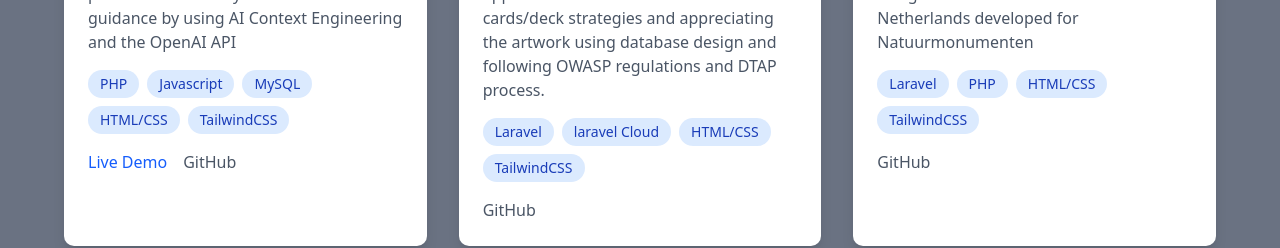
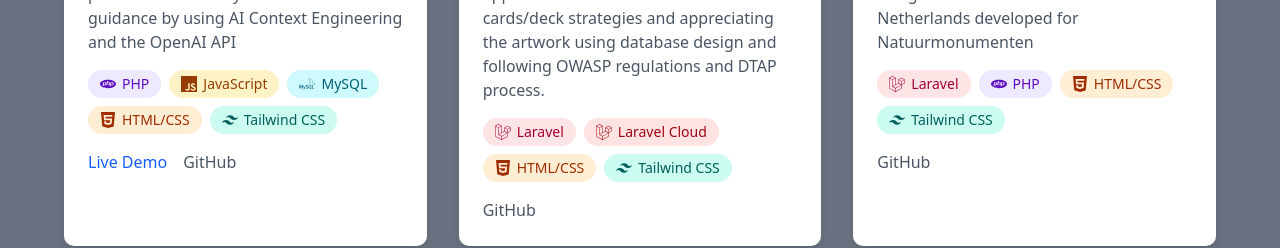
Before and after one commit to dtb354/main-portfolio, a Next.js app: page /projects in a window 1280 px wide. Shown: the part 618-866 px from the top of the page. Built offline with nearby package versions, Linux system fonts and the light colour scheme.

Commit message:
Enhance Projects Section: add technology icons and new project details

```diff
--- a/app/projects/projects-section.tsx
+++ b/app/projects/projects-section.tsx
@@ -2,6 +2,19 @@
 
 import React from "react";
 import Image from "next/image";
+import { LuCode } from "react-icons/lu";
+import {
+  SiCss3,
+  SiHtml5,
+  SiJavascript,
+  SiJsonwebtokens,
+  SiLaravel,
+  SiMysql,
+  SiOpenai,
+  SiPhp,
+  SiTailwindcss,
+} from "react-icons/si";
+import type { IconType } from "react-icons";
 
 interface Project {
   id: number;
@@ -11,6 +24,84 @@ interface Project {
   technologies: string[];
   link?: string;
   github?: string;
+}
+
+type TechIconMeta = {
+  label: string;
+  icon: IconType;
+  badgeClassName: string;
+};
+
+const BASE_BADGE_CLASS =
+  "inline-flex items-center gap-1.5 px-3 py-1 text-sm rounded-full";
+
+const TECH_ICON_MAP: Record<string, TechIconMeta> = {
+  php: {
+    label: "PHP",
+    icon: SiPhp,
+    badgeClassName: "bg-violet-100 text-violet-800 dark:bg-violet-900 dark:text-violet-200",
+  },
+  javascript: {
+    label: "JavaScript",
+    icon: SiJavascript,
+    badgeClassName: "bg-amber-100 text-amber-800 dark:bg-amber-900 dark:text-amber-200",
+  },
+  mysql: {
+    label: "MySQL",
+    icon: SiMysql,
+    badgeClassName: "bg-cyan-100 text-cyan-800 dark:bg-cyan-900 dark:text-cyan-200",
+  },
+  "html/css": {
+    label: "HTML/CSS",
+    icon: SiHtml5,
+    badgeClassName: "bg-orange-100 text-orange-800 dark:bg-orange-900 dark:text-orange-200",
+  },
+  html: {
+    label: "HTML",
+    icon: SiHtml5,
+    badgeClassName: "bg-orange-100 text-orange-800 dark:bg-orange-900 dark:text-orange-200",
+  },
+  css: {
+    label: "CSS",
+    icon: SiCss3,
+    badgeClassName: "bg-sky-100 text-sky-800 dark:bg-sky-900 dark:text-sky-200",
+  },
+  tailwindcss: {
+    label: "Tailwind CSS",
+    icon: SiTailwindcss,
+    badgeClassName: "bg-teal-100 text-teal-800 dark:bg-teal-900 dark:text-teal-200",
+  },
+  laravel: {
+    label: "Laravel",
+    icon: SiLaravel,
+    badgeClassName: "bg-rose-100 text-rose-800 dark:bg-rose-900 dark:text-rose-200",
+  },
+  "laravel cloud": {
+    label: "Laravel Cloud",
+    icon: SiLaravel,
+    badgeClassName: "bg-red-100 text-red-800 dark:bg-red-900 dark:text-red-200",
+  },
+  "jwt web tokens": {
+    label: "JWT",
+    icon: SiJsonwebtokens,
+    badgeClassName: "bg-indigo-100 text-indigo-800 dark:bg-indigo-900 dark:text-indigo-200",
+  },
+  openai: {
+    label: "OpenAI",
+    icon: SiOpenai,
+    badgeClassName: "bg-emerald-100 text-emerald-800 dark:bg-emerald-900 dark:text-emerald-200",
+  },
+};
+
+function getTechIconMeta(technology: string): TechIconMeta {
+  const normalizedTechnology = technology.trim().toLowerCase();
+  return (
+    TECH_ICON_MAP[normalizedTechnology] ?? {
+      label: technology,
+      icon: LuCode,
+      badgeClassName: "bg-slate-100 text-slate-800 dark:bg-slate-700 dark:text-slate-200",
+    }
+  );
 }
 
 const projects: Project[] = [
@@ -38,8 +129,16 @@ const projects: Project[] = [
     description: "A web clicker game built using Laravel to bring awareness to animal life in the Netherlands developed for Natuurmonumenten",
     image: "/project-images/NMKlikker.png",
     technologies: ["Laravel", "PHP", "HTML/CSS", "TailwindCSS"],
-    github: "https://github.com/username/project3",
+    github: "https://github.com/BoorZuur/TLE2",
   },
+  {
+    id: 4,
+    title: "Internship Matching REST api",
+    description: "Developed a back end for various internship matching platforms that utilises an AI algorithm to match students to internships.",
+    image: "/project-images/ERD-internshipmatching.png",
+    technologies: ["Laravel", "PHP", "JWT Web Tokens"],
+    github: "https://github.com/TLE-3-Stage-Matching/Back-End"
+  }
 ];
 
 export default function ProjectsSection() {
@@ -66,14 +165,20 @@ export default function ProjectsSection() {
                 {project.description}
               </p>
               <div className="flex flex-wrap gap-2 mb-4">
-                {project.technologies.map((tech) => (
-                  <span
-                    key={tech}
-                    className="px-3 py-1 bg-blue-100 dark:bg-blue-900 text-blue-800 dark:text-blue-200 text-sm rounded-full"
-                  >
-                    {tech}
-                  </span>
-                ))}
+                {project.technologies.map((tech) => {
+                  const techMeta = getTechIconMeta(tech);
+                  const Icon = techMeta.icon;
+
+                  return (
+                    <span
+                      key={tech}
+                      className={`${BASE_BADGE_CLASS} ${techMeta.badgeClassName}`}
+                    >
+                      <Icon className="h-4 w-4" aria-hidden="true" />
+                      {techMeta.label}
+                    </span>
+                  );
+                })}
               </div>
               <div className="flex gap-4">
                 {project.link && (
```
Also changed, not shown: public/project-images/ERD-internshipmatching.png (added), 1 other file (tests, documents, lock files or other folders).
